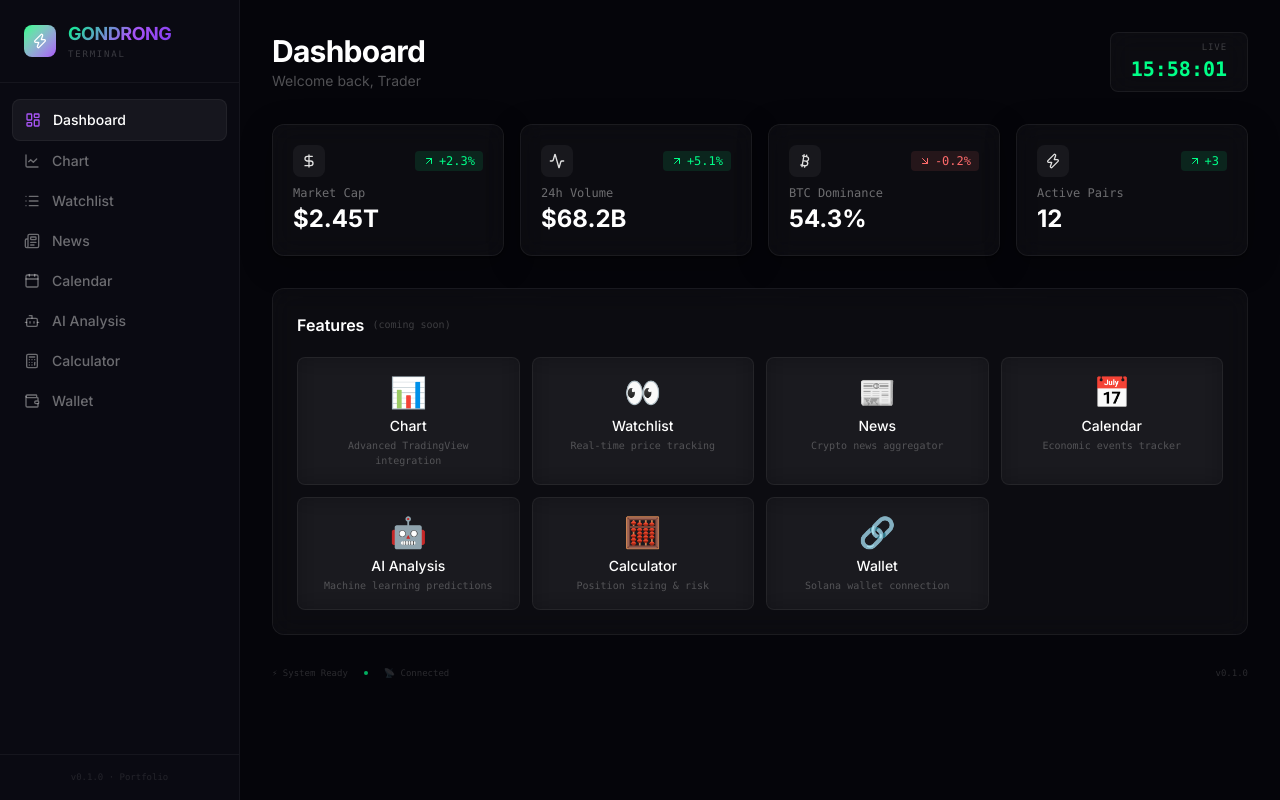
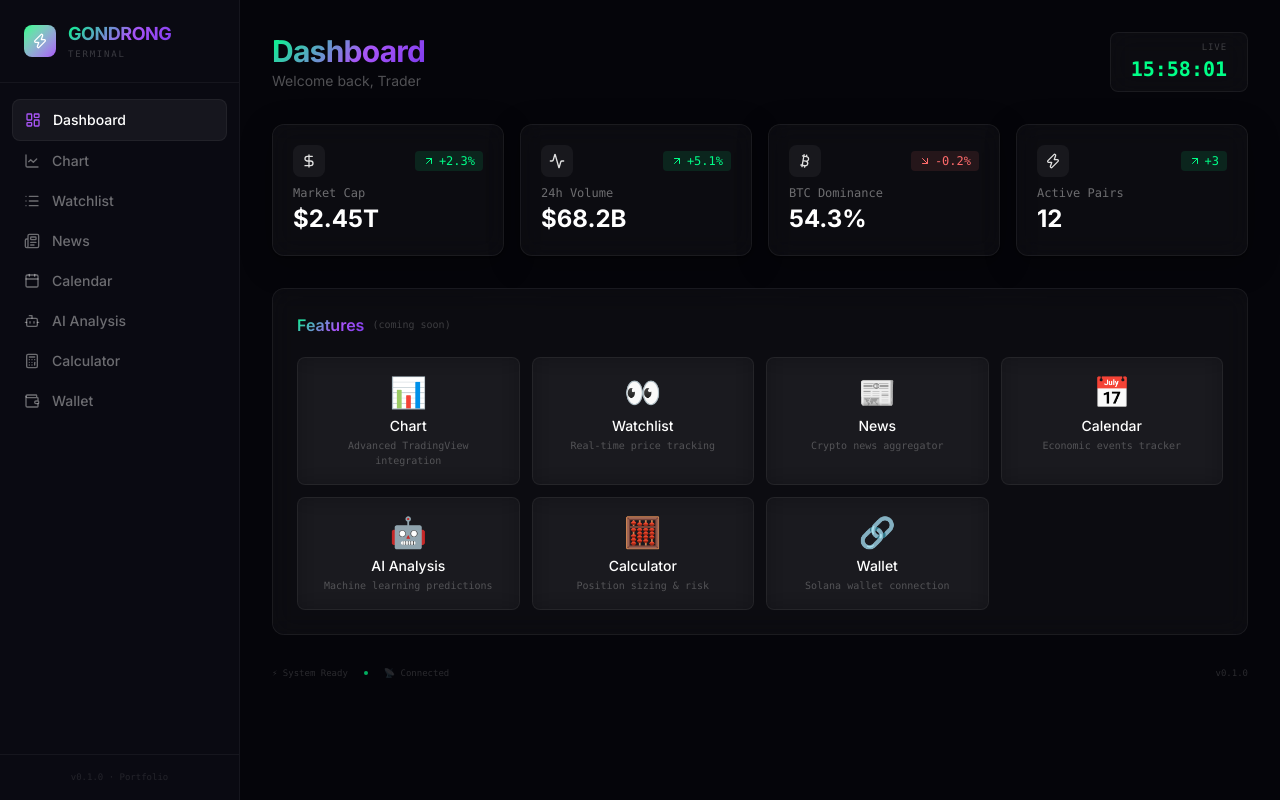
Before and after one commit to jejakmasgondrong/gondrong-terminal, a Next.js app: page / in a window 1280 px wide. Built offline with nearby package versions, Linux system fonts and the light colour scheme.

Commit message:
style: apply gradient text to Dashboard and Features headings

```diff
--- a/app/(dashboard)/page.tsx
+++ b/app/(dashboard)/page.tsx
@@ -72,7 +72,8 @@ export default function DashboardPage() {
       {/* Header */}
       <div className="flex flex-col md:flex-row justify-between items-start md:items-center gap-4">
         <div>
-          <h1 className="text-3xl font-bold text-white tracking-tight">Dashboard</h1>
+          {/* Dashboard dengan gradient text kayak GONDRONG */}
+          <h1 className="text-3xl font-bold gradient-text tracking-tight">Dashboard</h1>
           <p className="text-white/30 text-sm mt-0.5">Welcome back, Trader</p>
         </div>
         <div className="glass px-5 py-2 rounded-lg min-w-[120px] text-right">
@@ -110,7 +111,8 @@ export default function DashboardPage() {
       {/* Features */}
       <div className="glass rounded-xl p-6 border border-white/5">
         <div className="flex items-center gap-2 mb-5">
-          <h2 className="text-base font-semibold text-white">Features</h2>
+          {/* Features dengan gradient text kayak GONDRONG */}
+          <h2 className="text-base font-semibold gradient-text">Features</h2>
           <span className="text-[10px] text-white/20 font-mono">(coming soon)</span>
         </div>
         <div className="grid grid-cols-2 md:grid-cols-3 lg:grid-cols-4 gap-3">
```
